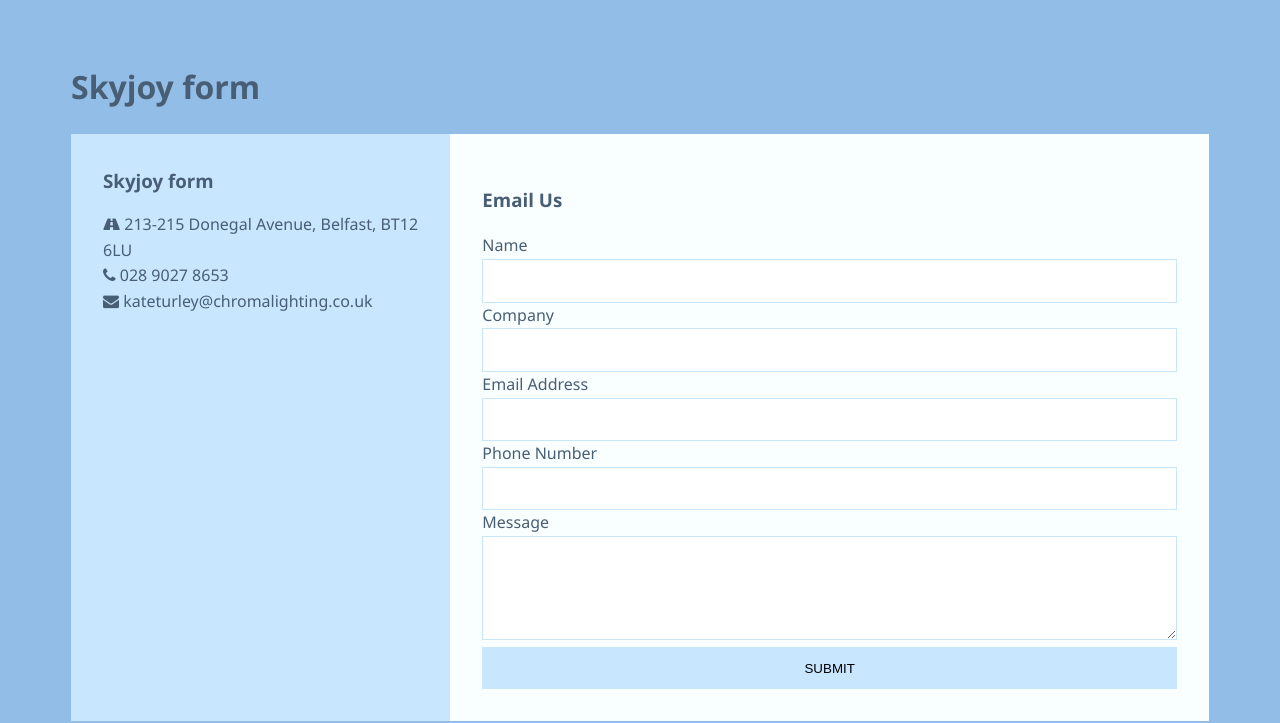
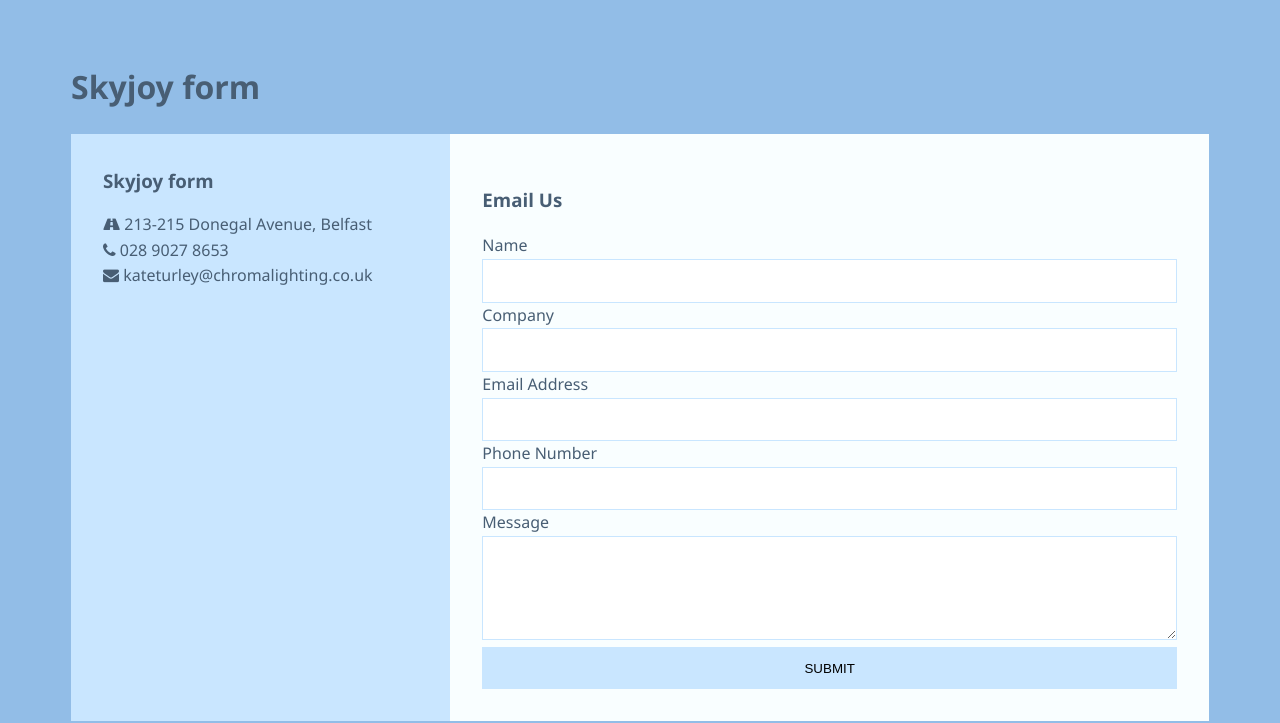
Before and after one commit to kturley21/kturley21, a plain HTML site: page index.html in a window 1280 px wide. Shown: the top 723 px of the page. Drawn offline with Linux system fonts and the light colour scheme.

Commit message:
Update index.html

```diff
--- a/index.html
+++ b/index.html
@@ -15,7 +15,7 @@
             <div class ="company-info">
                 <h3>Skyjoy form</h3>
                 <ul>
-                    <li><i class="fa fa-road"></i> 213-215 Donegal Avenue, Belfast, BT12 6LU </li>
+                    <li><i class="fa fa-road"></i> 213-215 Donegal Avenue, Belfast </li>
                     <li><i class="fa fa-phone"></i> 028 9027 8653 </li>
                     <li><i class="fa fa-envelope"></i> kateturley@chromalighting.co.uk </li>
                 </ul>
```
